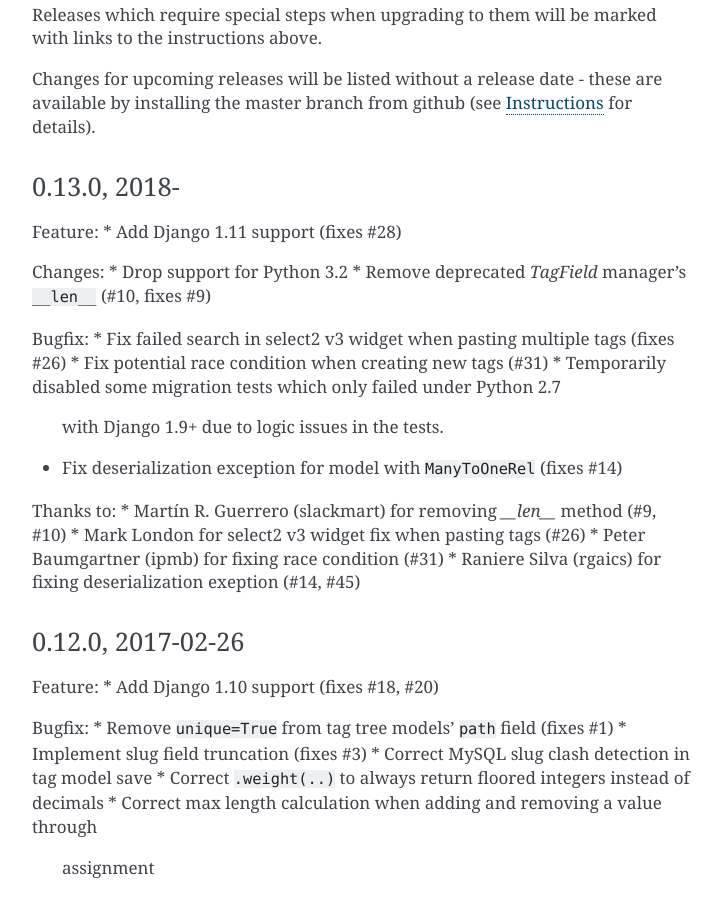
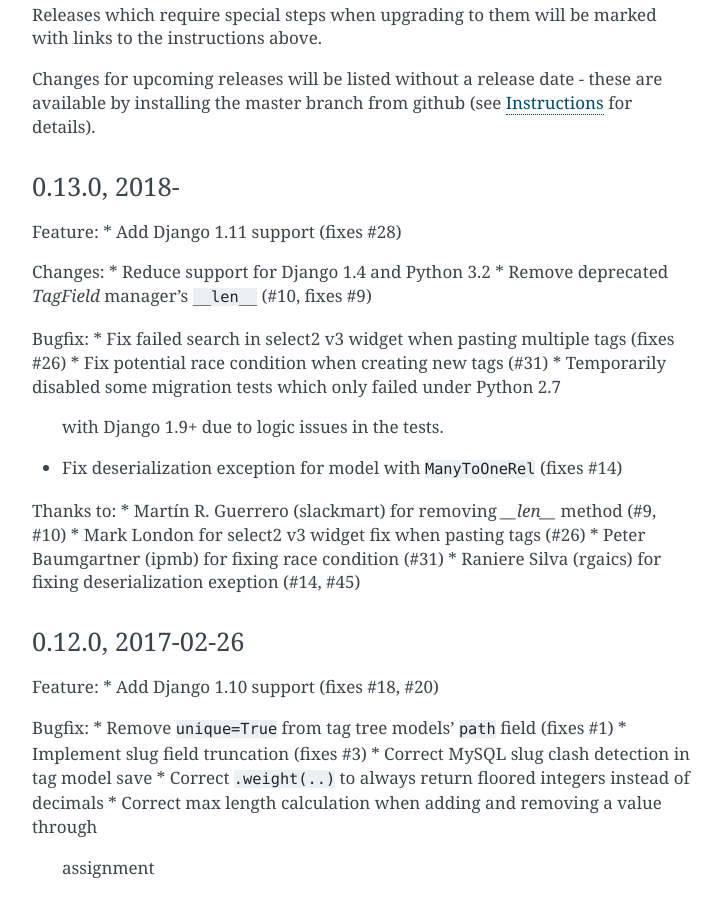
Before and after one commit to radiac/django-tagulous, a Sphinx documentation site: the page built from docs/upgrading.rst, in a window 1280 px wide and 900 px high, scrolled down 4794 px. Shown: the whole window, without its empty margins (388-1110 px from the left). Built offline with Sphinx 7.4.7, drawn with Linux system fonts in a browser that asks for light colours.

Commit message:
Update docs

```diff
--- a/docs/upgrading.rst
+++ b/docs/upgrading.rst
@@ -253,7 +253,7 @@
 * Add Django 1.11 support (fixes #28)
 
 Changes:
-* Drop support for Python 3.2
+* Reduce support for Django 1.4 and Python 3.2
 * Remove deprecated `TagField` manager's ``__len__`` (#10, fixes #9)
 
 Bugfix:
```
